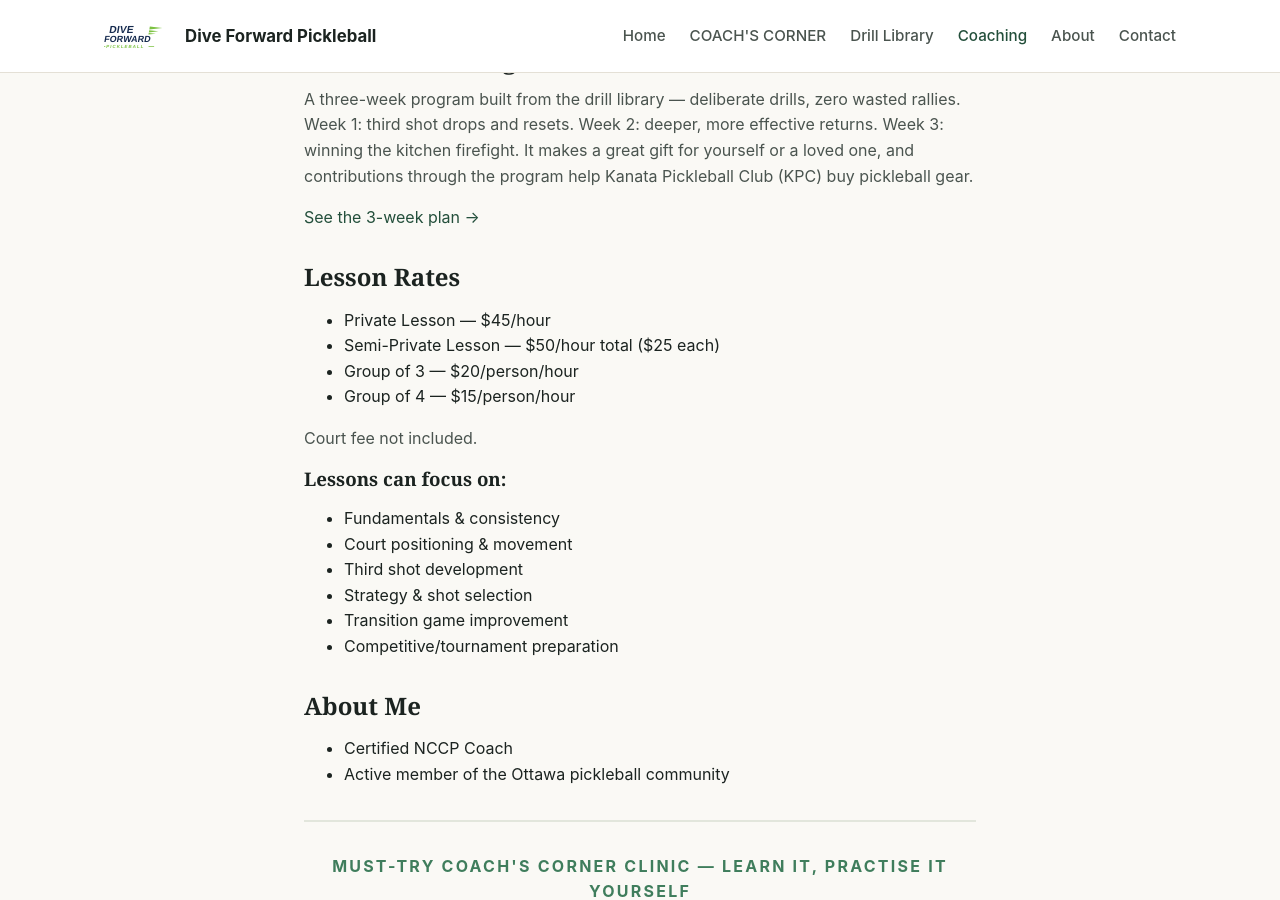
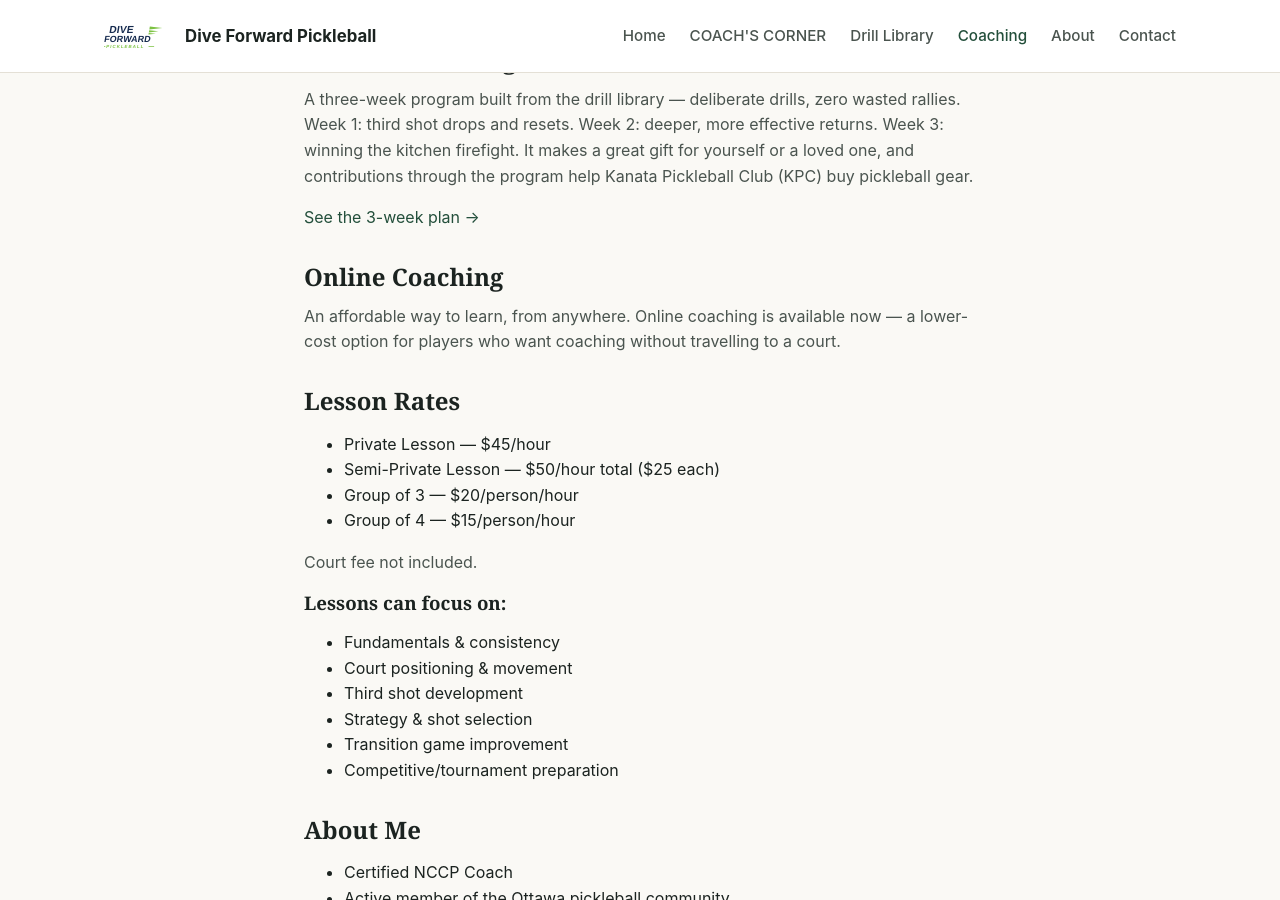
Before and after one commit to forwardpickleballorg-art/forwardpickleballorg-art.github.io, a Jekyll site: the page built from coaching.md, in a window 1280 px wide and 900 px high, scrolled down 874 px. Built offline with Jekyll 4.4.1, drawn with Linux system fonts in a browser that asks for light colours.

Commit message:
Add Online Coaching as affordable option on Coaching page

```diff
--- a/coaching.md
+++ b/coaching.md
@@ -69,6 +69,15 @@ permalink: /coaching/
   </div>
 
   <div class="program">
+    <h2>Online Coaching</h2>
+    <p>
+      An affordable way to learn, from anywhere. Online coaching is
+      available now &mdash; a lower-cost option for players who want
+      coaching without travelling to a court.
+    </p>
+  </div>
+
+  <div class="program">
     <h2>Lesson Rates</h2>
     <ul>
       <li>Private Lesson &mdash; $45/hour</li>
```
